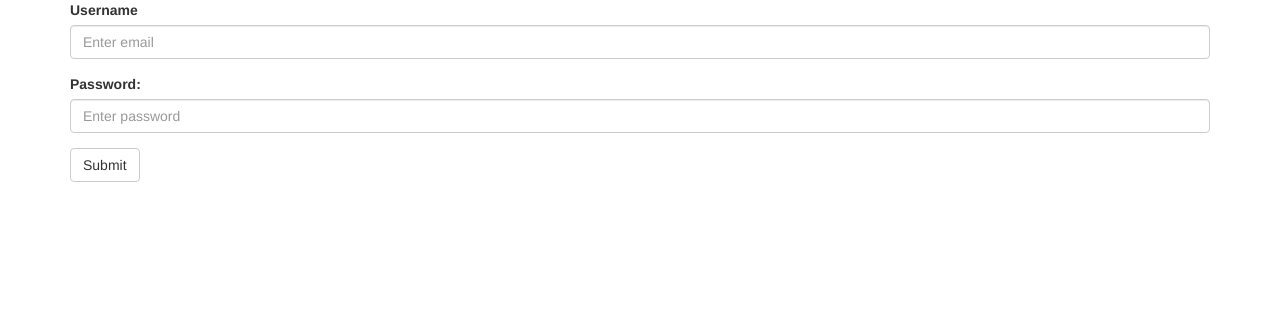
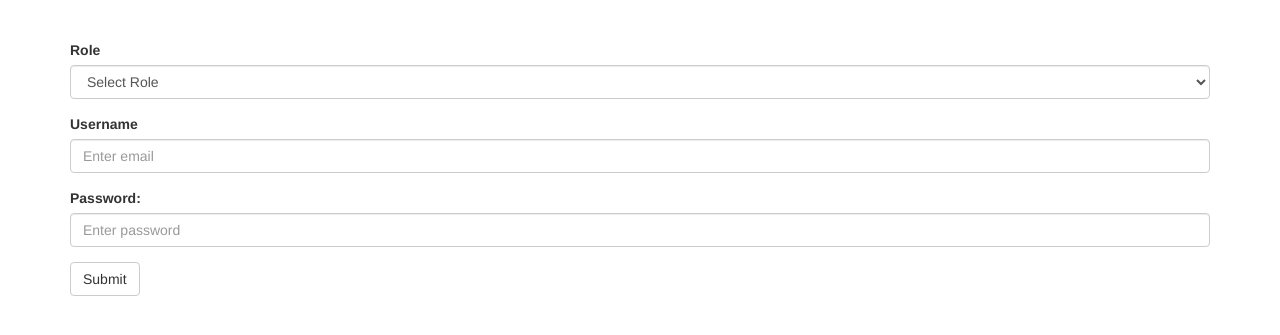
Before and after one commit to Maha-Muthu/LiveMART, a Flask app: page / in a window 1280 px wide. Shown: the top 335 px of the page. Run offline with Flask 2, Linux system fonts and the light colour scheme; some libraries are stand-ins or nearby versions.

Commit message:
Added Drop

```diff
--- a/OnlineDelivery/templates/index.html
+++ b/OnlineDelivery/templates/index.html
@@ -9,9 +9,18 @@
   <script src="https://maxcdn.bootstrapcdn.com/bootstrap/3.4.1/js/bootstrap.min.js"></script>
 </head>
 <body>
-
+<br><br>
 <div class="container">
   <form method = "post" action = "{{ url_for('logged') }}">
+    <div class="form-group">
+      <label for="Role">Role</label>
+      <select class="form-control" name=role required>
+        <option disabled selected value="">Select Role</option>
+        <option>Wholesaler</option>
+        <option>Retailer</option>
+        <option>Customer</option>
+      </select>
+    </div>
     <div class="form-group">
       <label for="Username">Username</label>
       <input type="text" class="form-control" placeholder="Enter email" name="Username" required>
```
